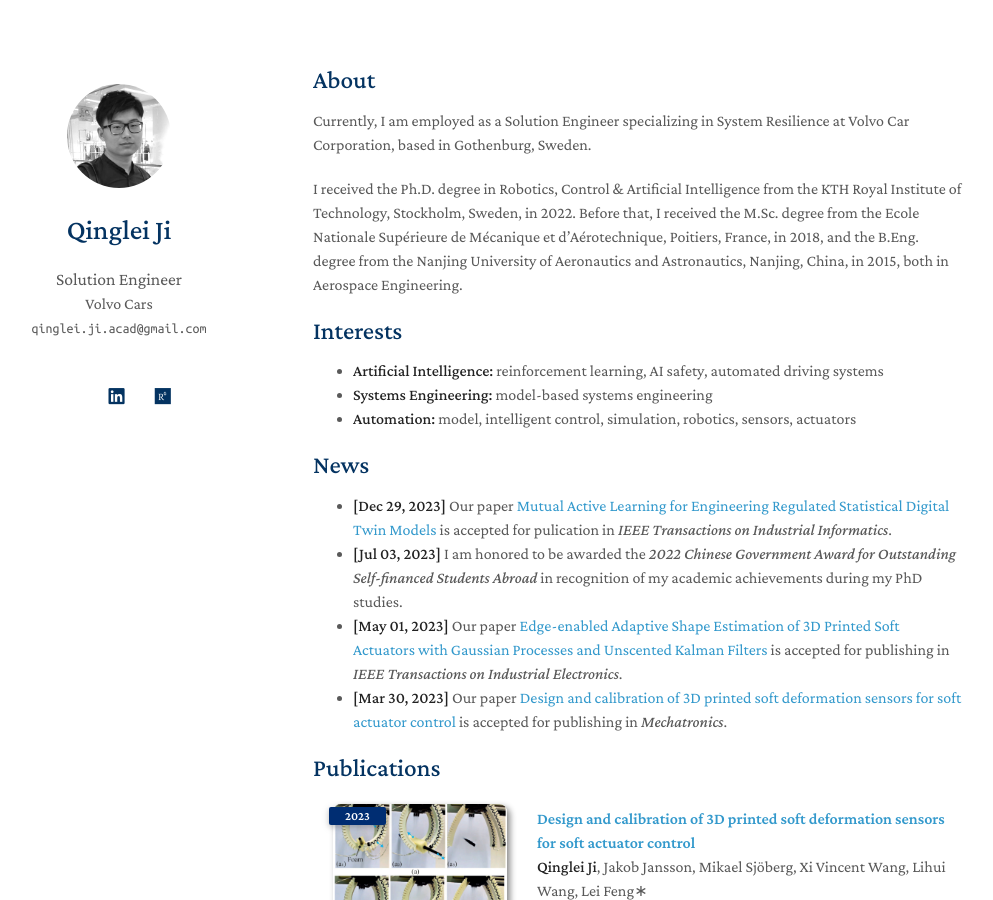
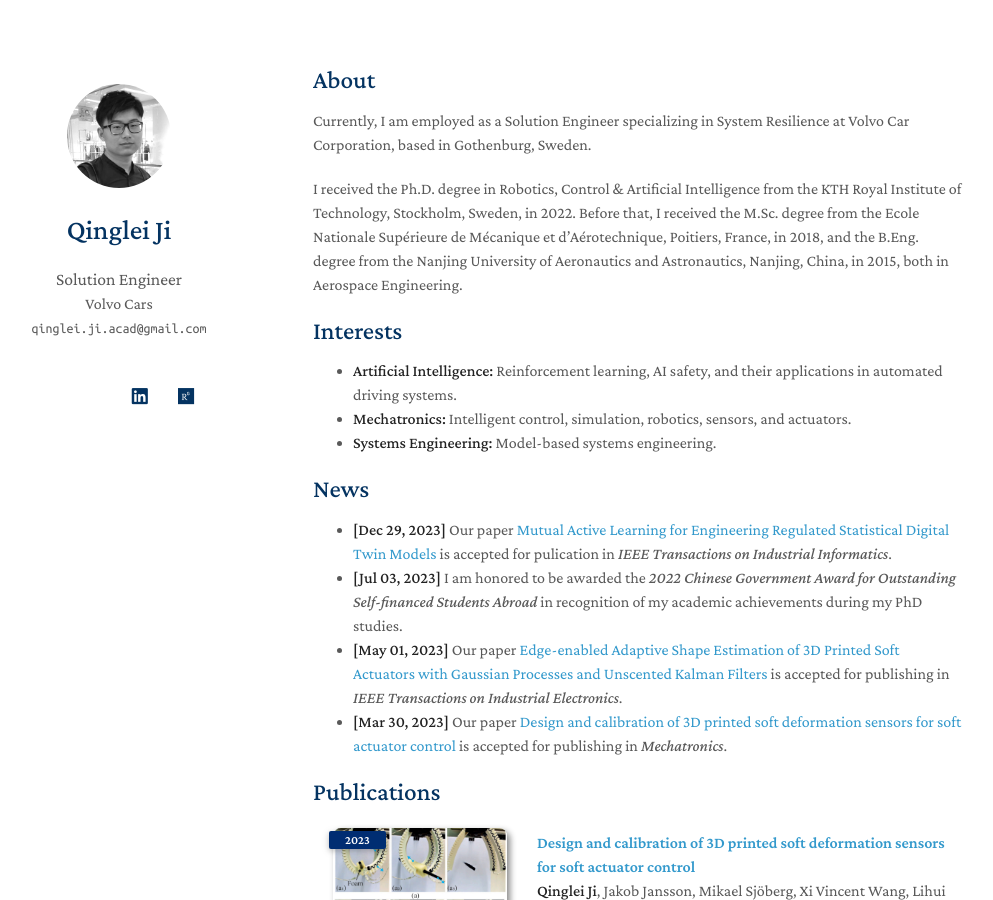
Before and after one commit to QingleiJi/qingleiji.github.io, a Jekyll site: the page built from index.md, in a window 1280 px wide and 900 px high. Shown: the whole window, without its empty margins (157-1150 px from the left). Built offline with Jekyll 4.4.1, drawn with Linux system fonts in a browser that asks for light colours; nearby versions of some CDN libraries; a style sheet for code colours, icons or effects is not loaded.

Commit message:
added cv

```diff
--- a/_config.yml
+++ b/_config.yml
@@ -13,7 +13,7 @@ canonical: https://minimal-light-theme.yliu.me/
 # Links
 # If you don't need one of them, you may delete the corresponding line.
 google_scholar: https://scholar.google.com/citations?user=5NlwkjEAAAAJ&hl=en
-# cv_link: assets/files/curriculum_vitae.pdf
+cv_link: assets/files/Qinglei-cv (public).pdf
 # github_link: https://github.com/
 linkedin: https://www.linkedin.com/in/qinglei-ji/
 researchgate: https://www.researchgate.net/profile/Qinglei-Ji
--- a/index.md
+++ b/index.md
@@ -8,9 +8,10 @@ Currently, I am employed as a Solution Engineer specializing in System Resilienc
 I received the Ph.D. degree in Robotics, Control & Artificial Intelligence from the KTH Royal Institute of Technology, Stockholm, Sweden, in 2022. Before that, I received the M.Sc. degree from the Ecole Nationale Supérieure de Mécanique et d’Aérotechnique, Poitiers, France, in 2018, and the B.Eng. degree from the Nanjing University of Aeronautics and Astronautics, Nanjing, China, in 2015, both in Aerospace Engineering.
 
 ## Interests
-- **Artificial Intelligence:** reinforcement learning, AI safety, automated driving systems
-- **Systems Engineering:** model-based systems engineering
-- **Automation:** model, intelligent control, simulation, robotics, sensors, actuators
+- **Artificial Intelligence:** Reinforcement learning, AI safety, and their applications in automated driving systems.
+- **Mechatronics:** Intelligent control, simulation, robotics, sensors, and actuators.
+- **Systems Engineering:** Model-based systems engineering.
+
 
 ## News
 
```
Also changed, not shown: 2 other files.
